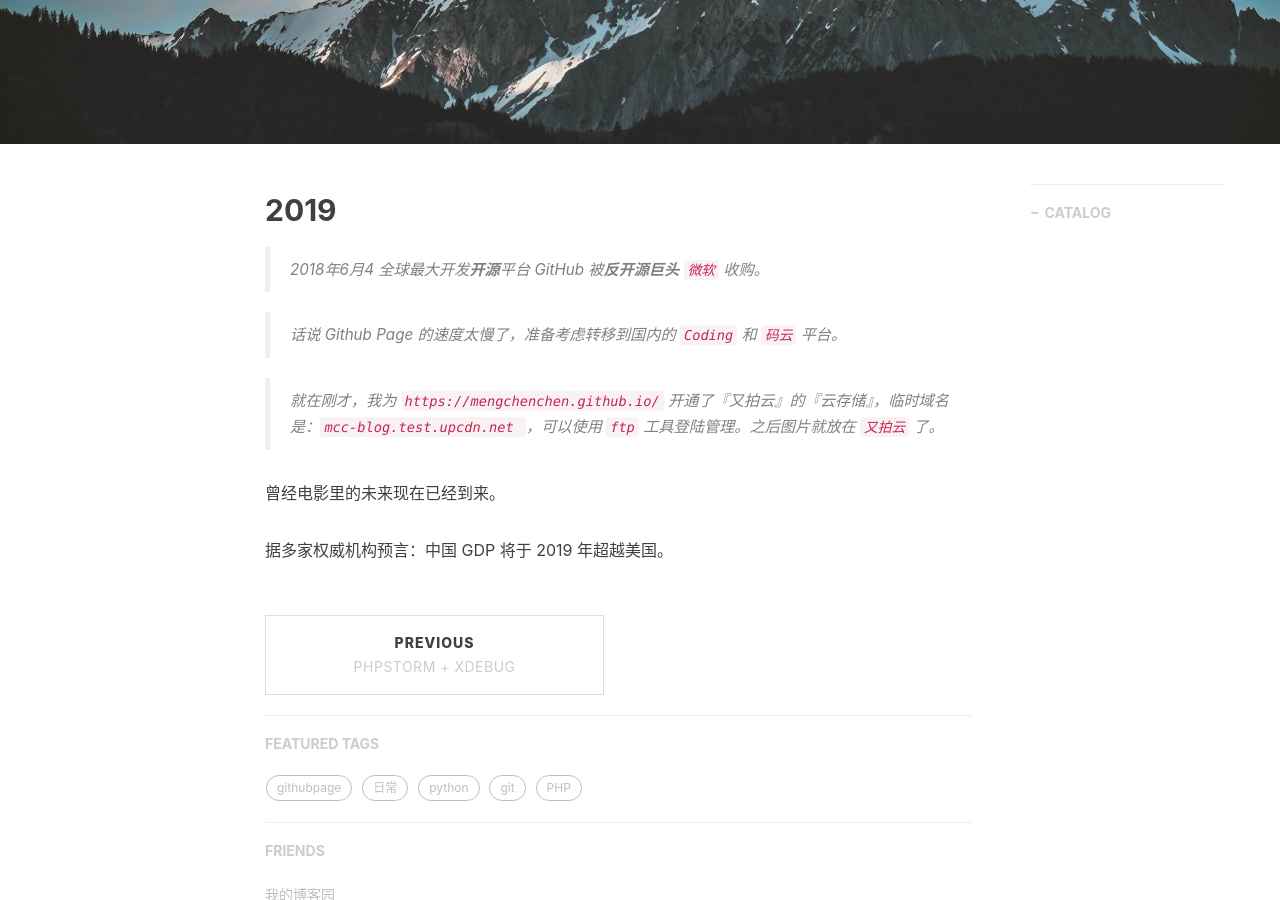
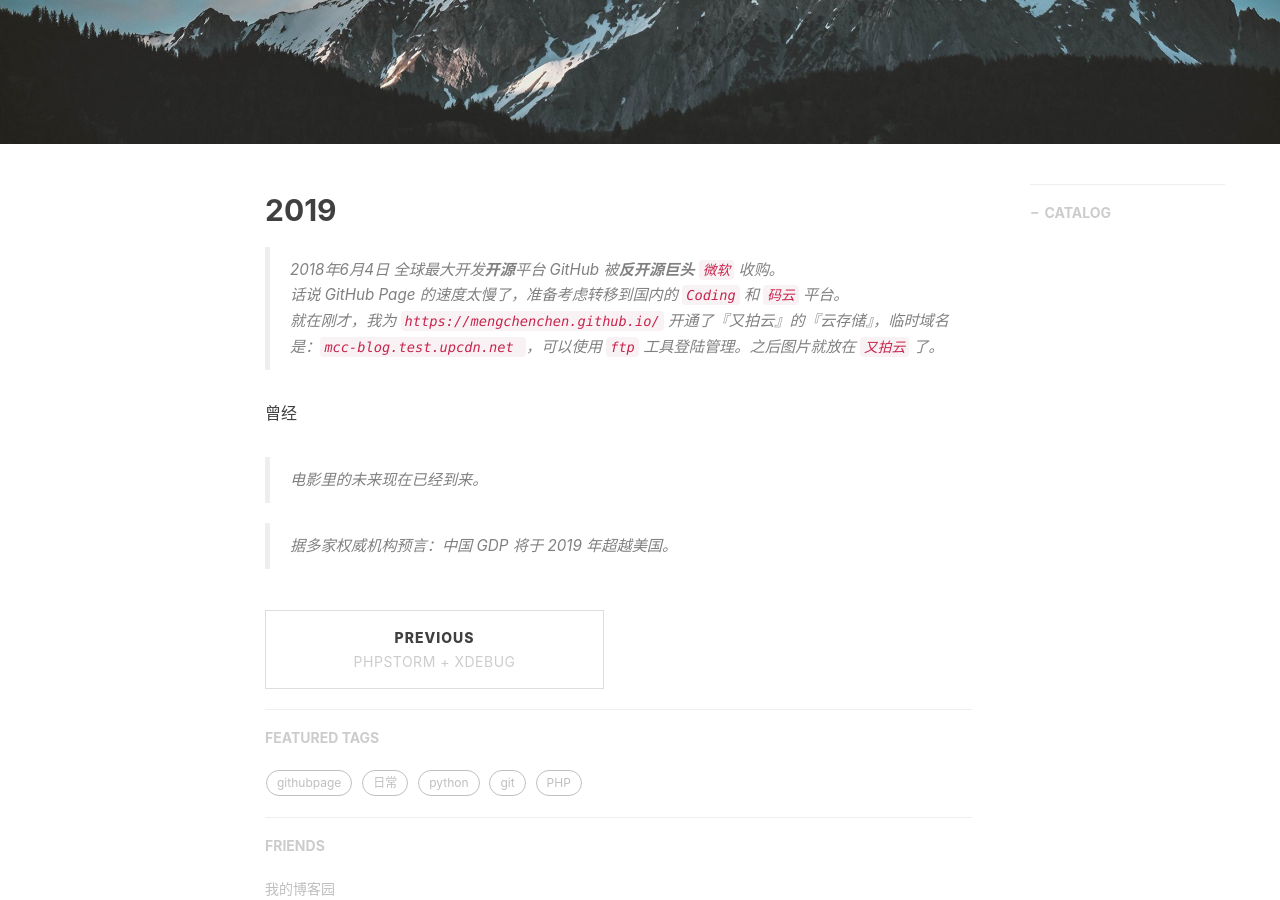
Before and after one commit to mengchenchen/mengchenchen.github.io, a Jekyll site: the page built from _posts/2018-12-12-写在 22 岁之前.md, in a window 1280 px wide and 900 px high, scrolled down 379 px. Built offline with Jekyll 4.4.1, drawn with Linux system fonts in a browser that asks for light colours; nearby versions of some CDN libraries; comment, search, counter and statistics services are not loaded.

Commit message:
Update 2018-12-12-写在 22 岁之前.md

```diff
--- a/_posts/2018-12-12-写在 22 岁之前.md
+++ b/_posts/2018-12-12-写在 22 岁之前.md
@@ -8,12 +8,14 @@ tag: 日常
 
 ## 2019
 
-> 2018年6月4  全球最大开发**开源**平台 GitHub 被**反开源巨头** `微软` 收购。
-
-> 话说 Github Page 的速度太慢了，准备考虑转移到国内的 `Coding` 和 `码云` 平台。
-
+> 2018年6月4日  全球最大开发**开源**平台 GitHub 被**反开源巨头** `微软` 收购。
+>
+> 话说 GitHub Page 的速度太慢了，准备考虑转移到国内的 `Coding` 和 `码云` 平台。
+>
 > 就在刚才，我为 `https://mengchenchen.github.io/` 开通了『又拍云』的『云存储』，临时域名是：`mcc-blog.test.upcdn.net `，可以使用 `ftp` 工具登陆管理。之后图片就放在 `又拍云` 了。
 
-曾经电影里的未来现在已经到来。
+曾经
 
-据多家权威机构预言：中国 GDP 将于 2019 年超越美国。
+> 电影里的未来现在已经到来。
+
+> 据多家权威机构预言：中国 GDP 将于 2019 年超越美国。
```
